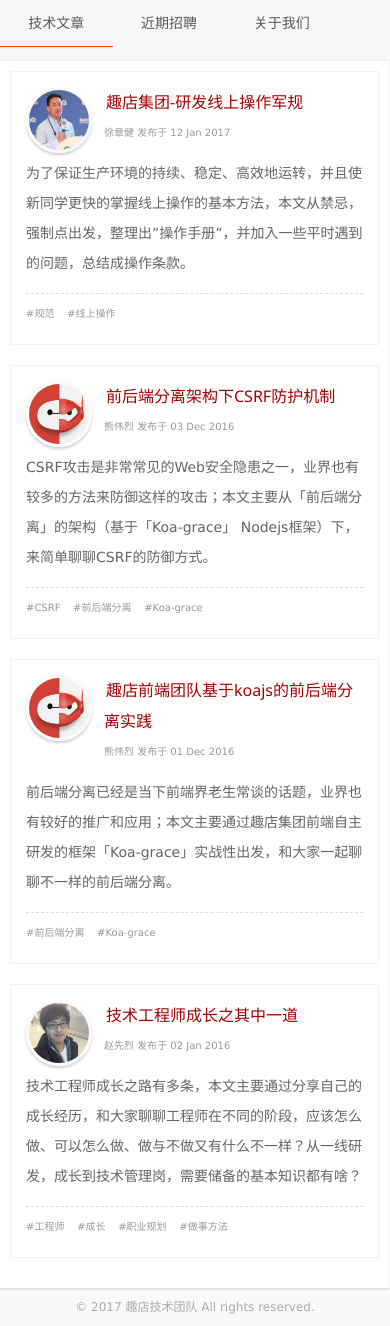
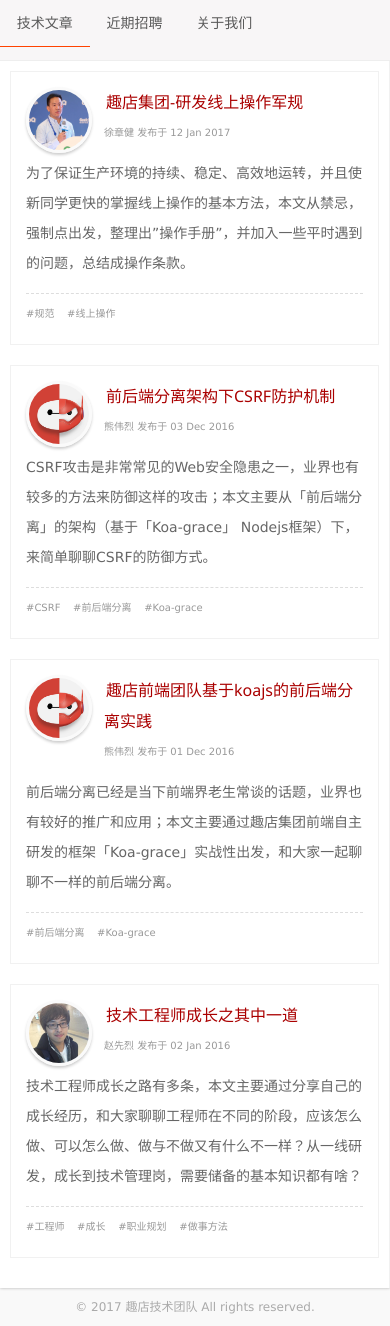
Before and after one commit to qit-team/qit-team.github.io, a Jekyll site: the page built from index.html, in a window 390 px wide. Built offline with Jekyll 4.4.1, drawn with Linux system fonts in a browser that asks for light colours; Markdown is read by kramdown in place of the engine named in the settings.

Commit message:
调整移动终端适配问题

```diff
--- a/_config.yml
+++ b/_config.yml
@@ -1,6 +1,6 @@
 safe: false
 lsi: false
-highlighter: true
+rouge: true
 markdown: redcarpet
 redcarpet:
     extensions: ["fenced_code_blocks", "autolink", "tables", "strikethrough"]
--- a/_includes/head.html
+++ b/_includes/head.html
@@ -10,7 +10,7 @@
     <link rel="icon" type="image/x-icon" href="/public/images/favicon.ico">
     <link rel="stylesheet" href="/public/css/normalize.css">
     <link rel="stylesheet" href="/public/css/base.css">
-    <link rel="stylesheet" href="/public/css/qit.css?v=1">
+    <link rel="stylesheet" href="/public/css/qit.css?v=1.1">
 </head>
 <body>
 <!--[if lt IE 8]>
--- a/public/css/qit.scss
+++ b/public/css/qit.scss
@@ -366,6 +366,7 @@
   }
   .page-header {
     height: 60px;
+    padding:0;
     .logo, .rss {
       display: none;
     }
```
